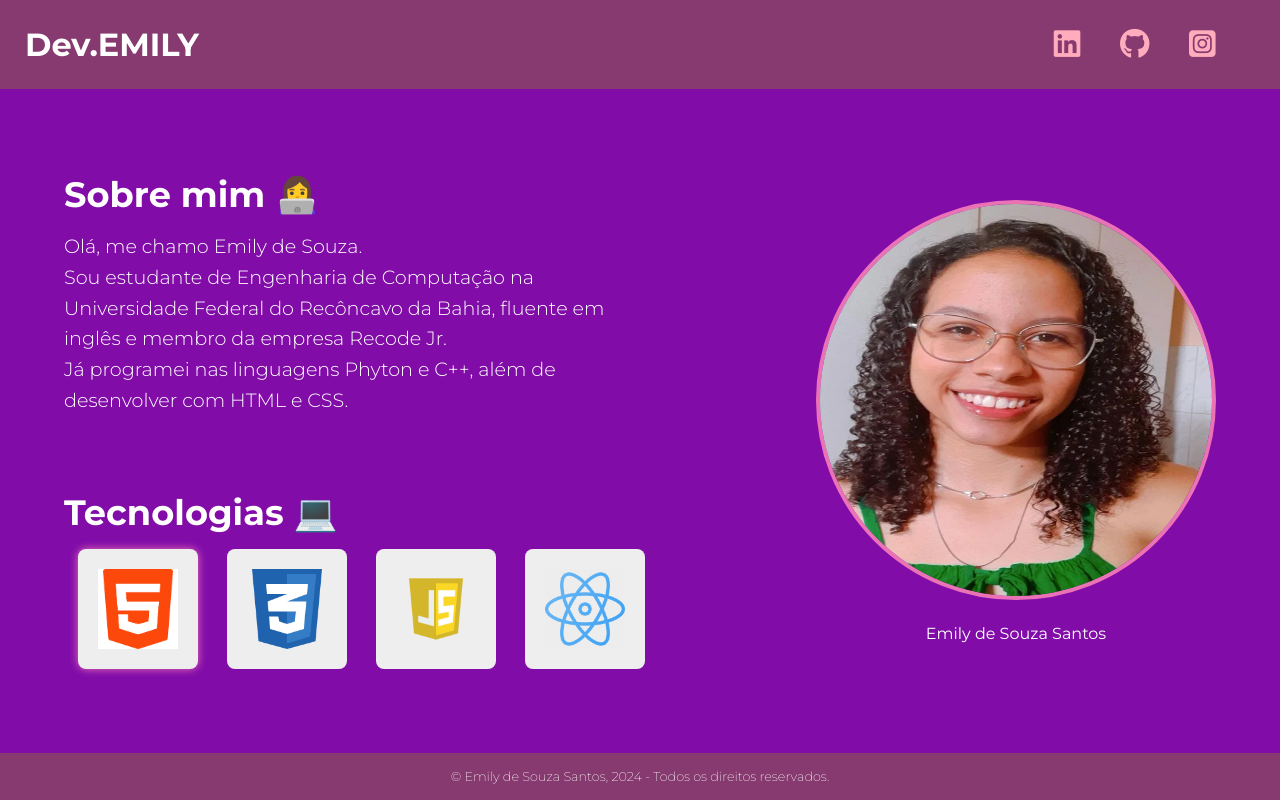
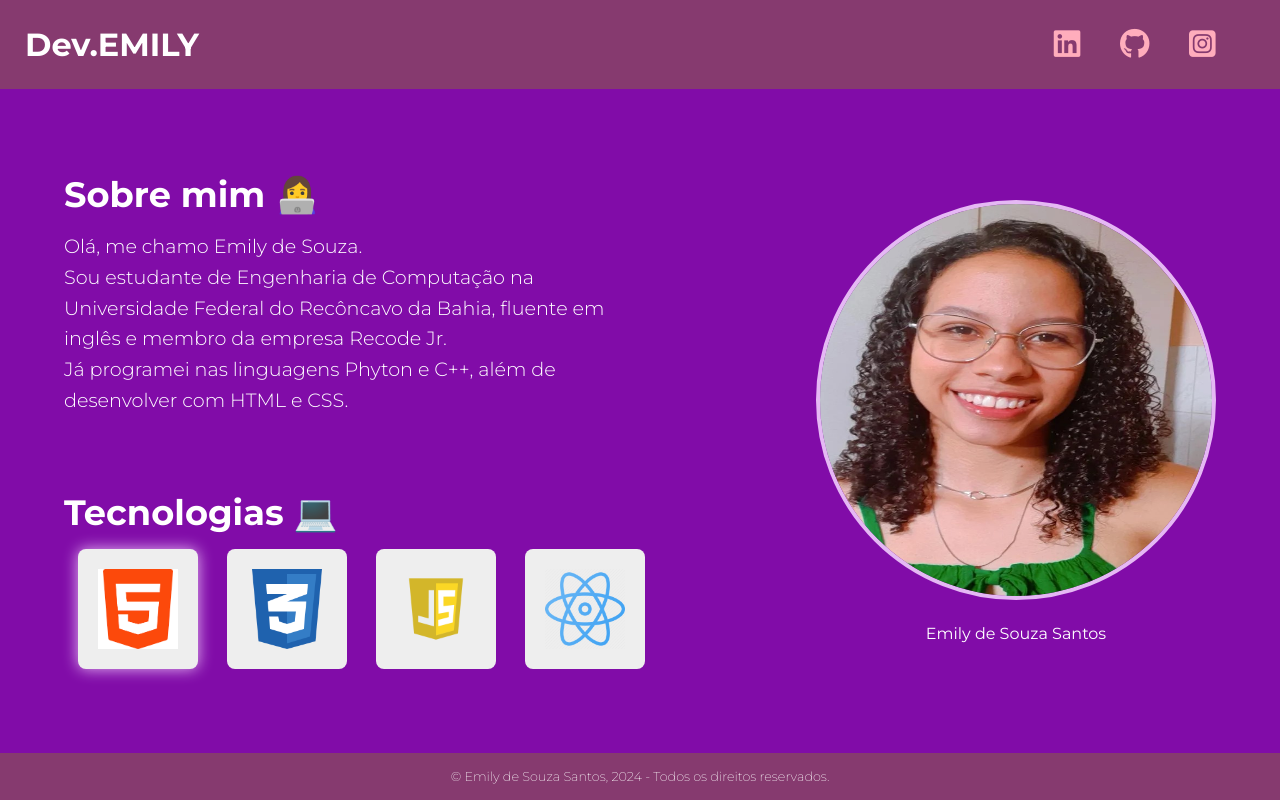
Before and after one commit to souzaemily/Portf-lio, a plain HTML site: page index.html in a window 1280 px wide. In both pictures the pointer is over the element 138 px from the left and 608 px from the top of the page. Drawn offline with Linux system fonts and the light colour scheme.

Commit message:
Update main.css

```diff
--- a/CSS/main.css
+++ b/CSS/main.css
@@ -55,7 +55,7 @@ main .techs .cards-container .card img{
 }
 
 main .techs .cards-container .card:hover{
-    box-shadow: 0px 0px 8px #eb73b5;
+    box-shadow: 0px 0px 15px #E5B8F4;
 }
 
 /*------------FIGURE------------*/
@@ -72,11 +72,11 @@ main figure img{
     border-radius: 200px;
 
     margin-bottom: 6%;
-    border: 4px #eb73b5 solid;
+    border: 4px #E5B8F4 solid;
     transition: 0.2s ease-in-out;
     cursor: pointer;
 }
 
 main figure img:hover{
-    box-shadow: 0px 0px 8px #eb73b5;
+    box-shadow: 0px 0px 15px #E5B8F4;
 }
```
